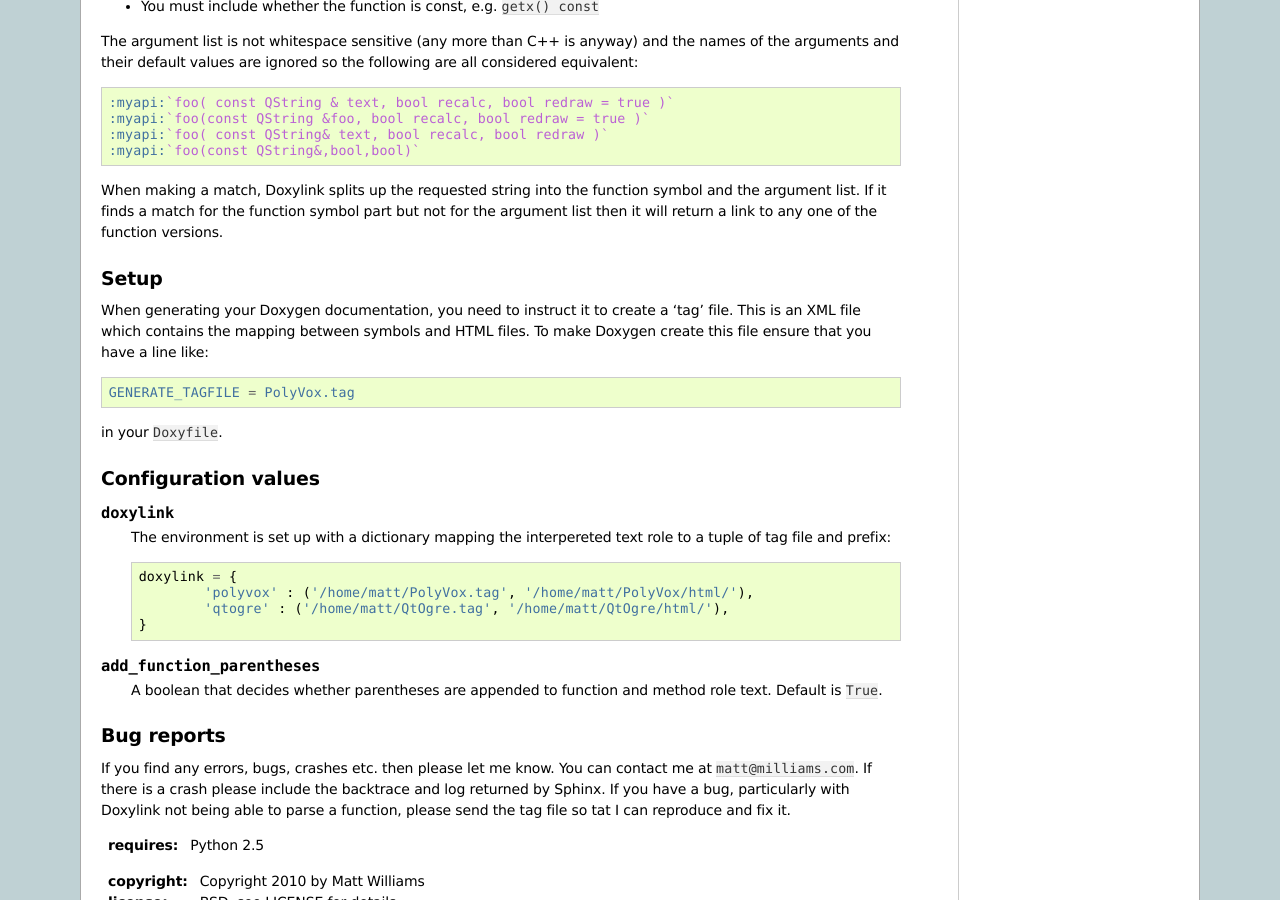
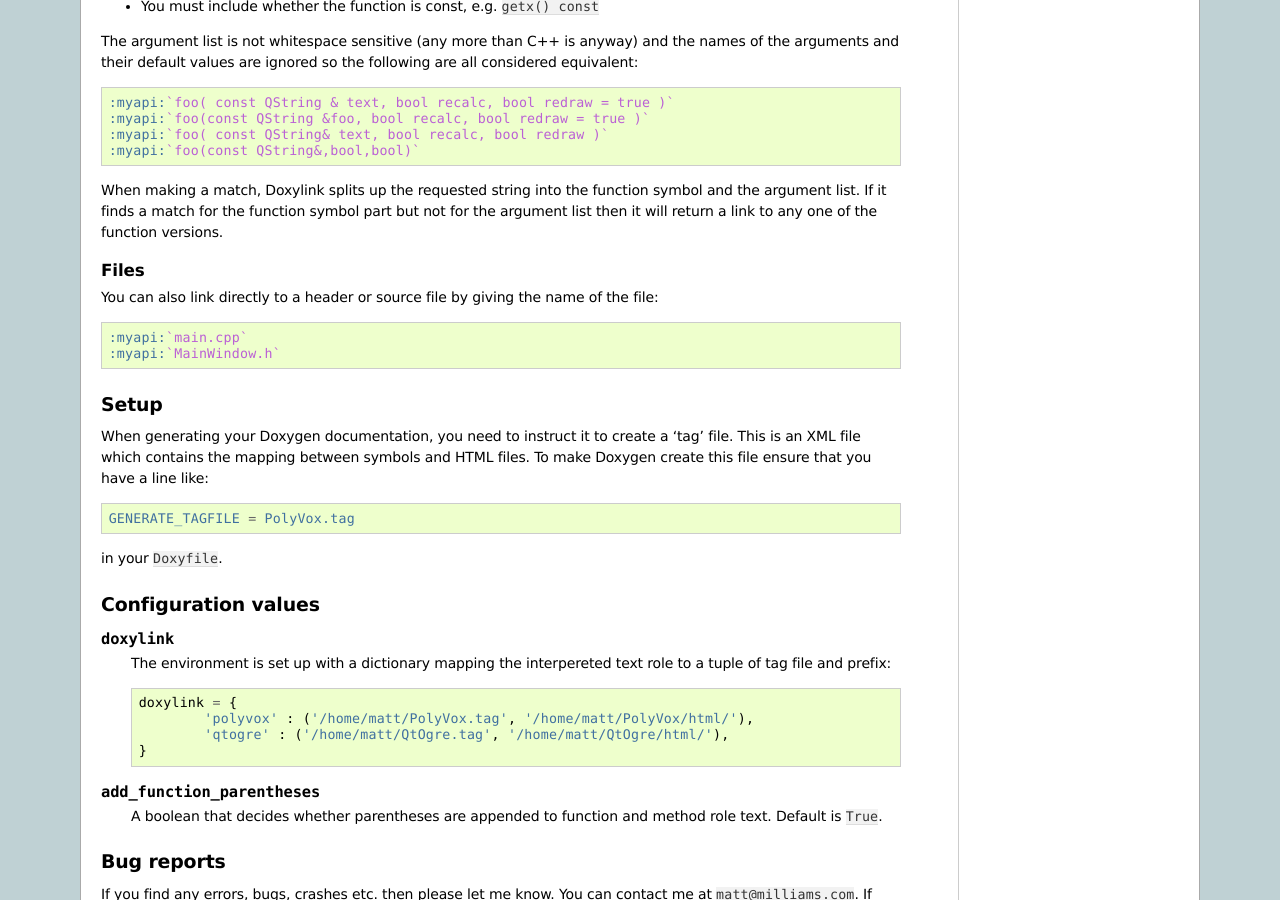
Before and after one commit to sphinx-contrib/doxylink, a Sphinx documentation site: the page built from doc/index.rst, in a window 1280 px wide and 900 px high, scrolled down 1395 px. Built offline with Sphinx 7.4.7, drawn with Linux system fonts in a browser that asks for light colours.

Commit message:
Update information about linking to files

```diff
--- a/doc/index.rst
+++ b/doc/index.rst
@@ -94,6 +94,16 @@ The argument list is not whitespace sensitive (any more than C++ is anyway) and
 
 When making a match, Doxylink splits up the requested string into the function symbol and the argument list. If it finds a match for the function symbol part but not for the argument list then it will return a link to any one of the function versions.
 
+Files
+^^^^^
+
+You can also link directly to a header or source file by giving the name of the file:
+
+.. code-block:: rst
+
+	:myapi:`main.cpp`
+	:myapi:`MainWindow.h`
+
 Setup
 -----
 
```
